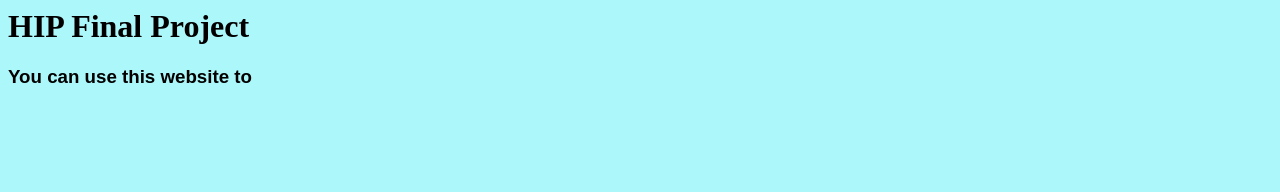
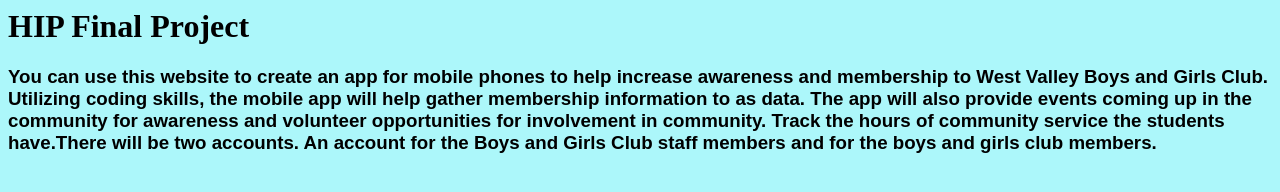
Before and after one commit to Maraya03102002/Maraya03102002.github.io, a plain HTML site: page 4.html in a window 1280 px wide. Drawn offline with Linux system fonts and the light colour scheme.

Commit message:
Update 4.html

```diff
--- a/4.html
+++ b/4.html
@@ -7,7 +7,18 @@
 
   <h1 style="font-family:Hobo Std;" style="font-size:300%;"> HIP Final Project </h1>
 <body>
-  <h3 style="font-family:arial;" style="font-size:170%;">You can use this website to  </h3>
+  <h3 style="font-family:arial;" style="font-size:170%;">You can use this website to create an app for mobile phones to help increase awareness and membership to
+West Valley Boys and Girls Club.
+
+Utilizing coding skills, the mobile app will help gather membership information to
+as data.
+
+The app will also provide events coming up in the community for awareness and
+volunteer opportunities for involvement in community.
+
+Track the hours of community service the students have.There will be two
+accounts. An account for the Boys and Girls Club staff members and for the boys
+and girls club members. </h3>
 
 </body>
   </heading>
```
